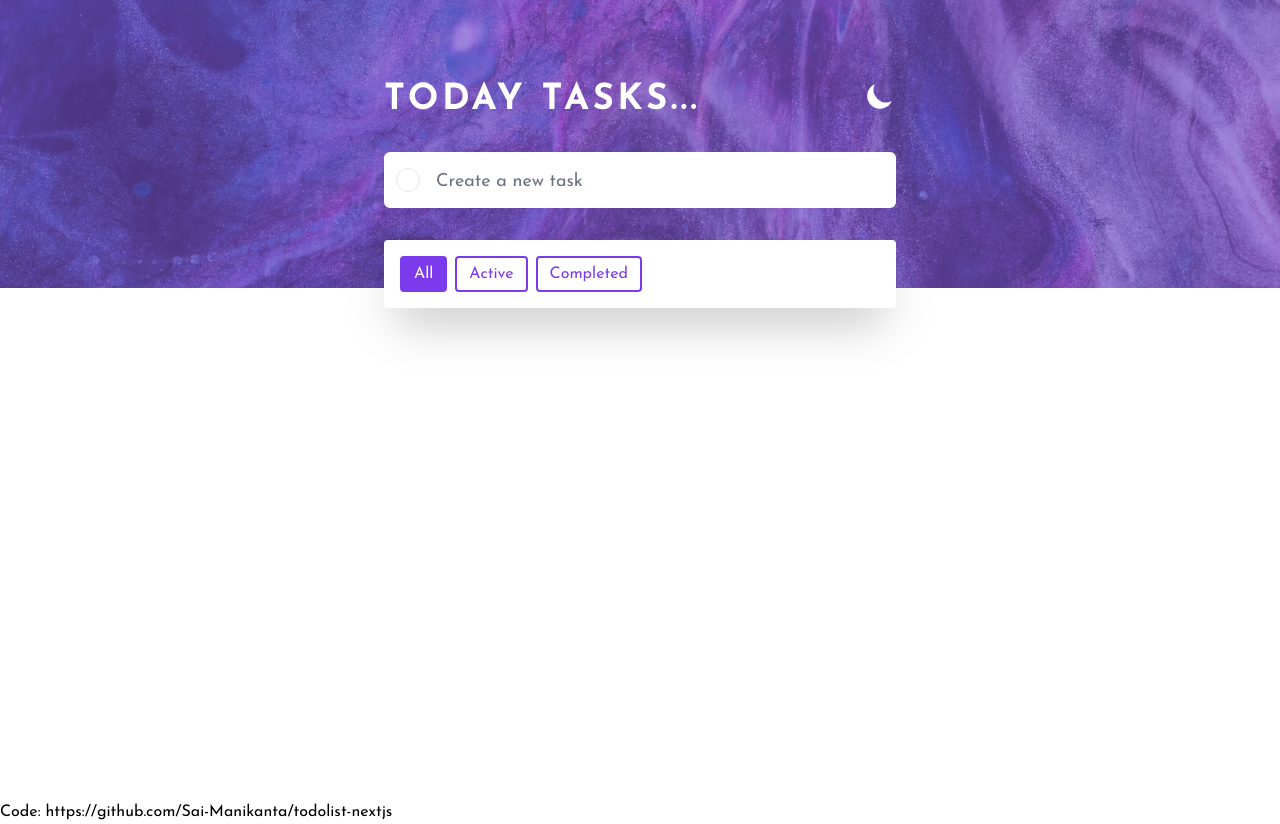
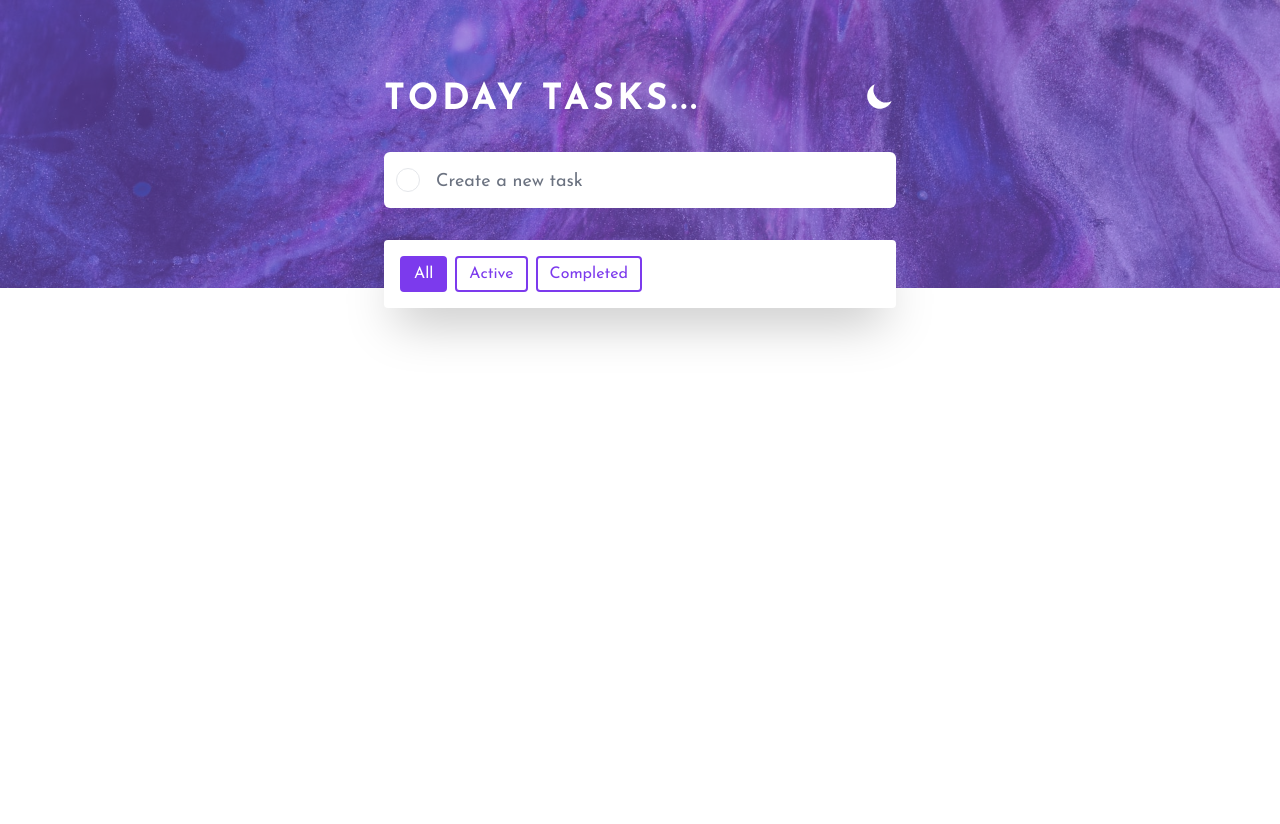
Before and after one commit to Sai-Manikanta/todolist-nextjs, a Next.js app: page / in a window 1280 px wide. After the commit the page ends 800 px from the top, so only its background shows below. Built offline with nearby package versions, Linux system fonts and the light colour scheme.

Commit message:
Update index.js

```diff
--- a/pages/index.js
+++ b/pages/index.js
@@ -58,7 +58,6 @@ export default function Home() {
           <TodoList todos={todos} updateTodo={updateTodo} deleteTodo={deleteTodo} />
         </div>
       </div>
-      <a href="https://github.com/Sai-Manikanta/todolist-nextjs">Code: https://github.com/Sai-Manikanta/todolist-nextjs</a>
     </div>
   )
 }
```
